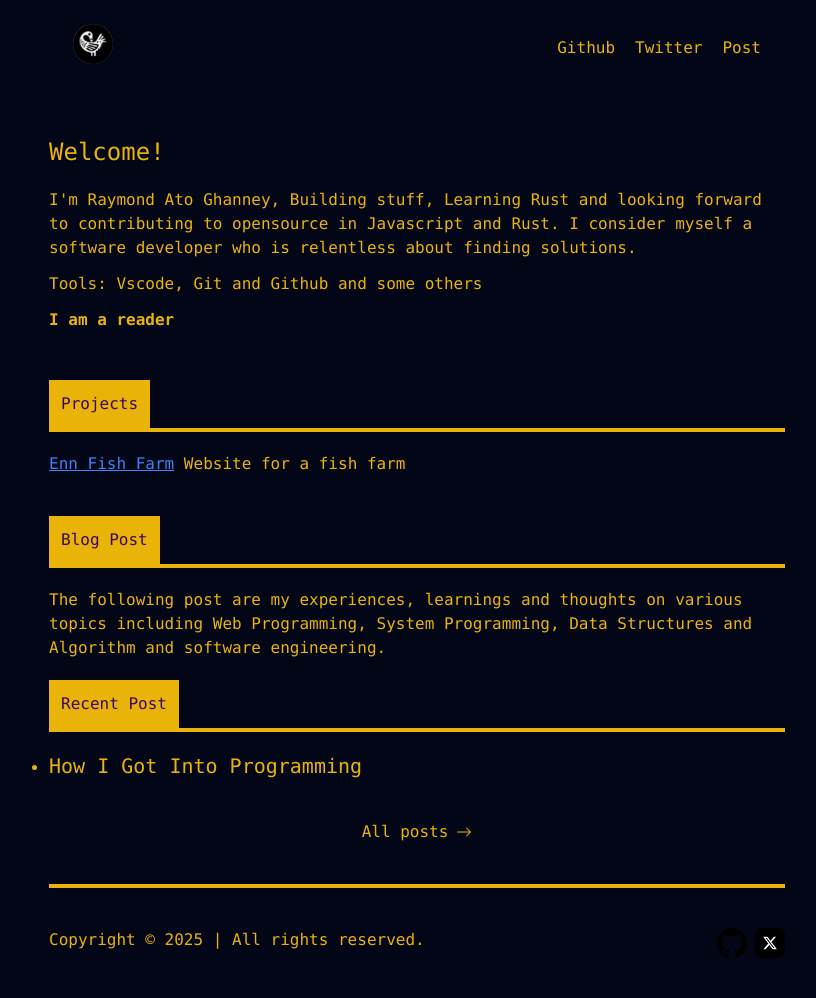
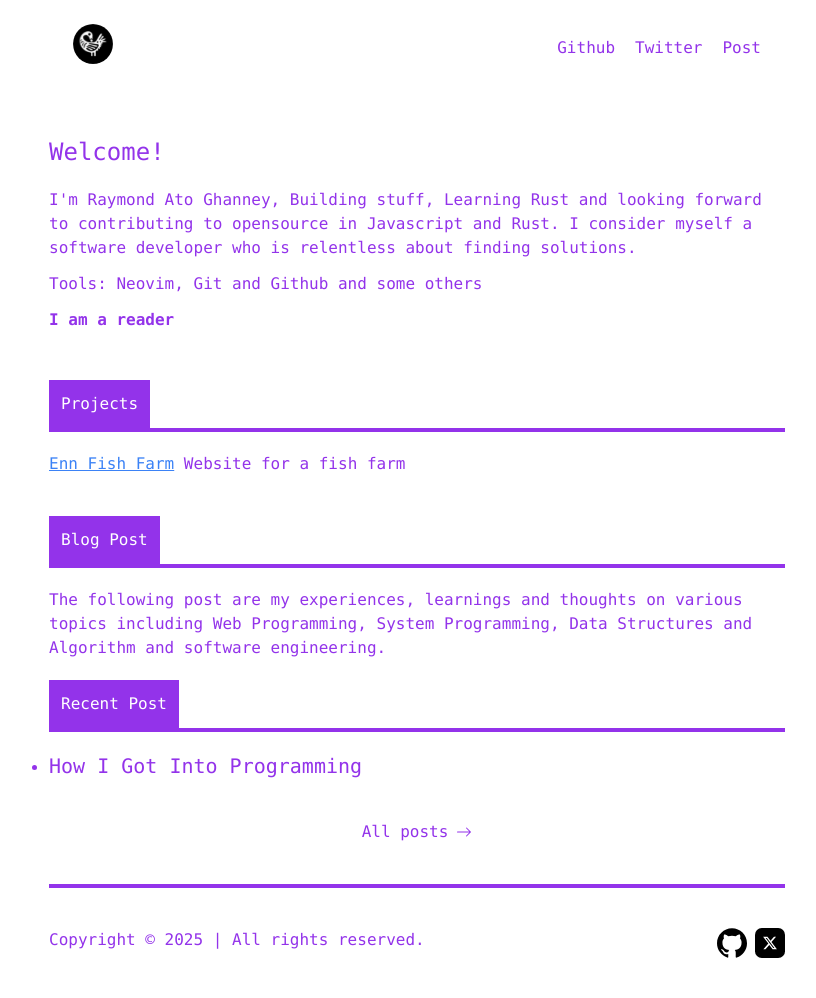
Before and after one commit to at-o/at-o.github.io, a Jekyll site: the page built from index.html, in a window 1280 px wide. Shown: the whole page, without its empty margins (223-1039 px from the left). Built offline with Jekyll 4.4.1, drawn with Linux system fonts in a browser that asks for light colours; nearby versions of some CDN libraries.

Commit message:
components and profile updated

```diff
--- a/_layouts/default.html
+++ b/_layouts/default.html
@@ -13,7 +13,7 @@
         />
         <script src="https://cdn.tailwindcss.com"></script>
     </head>
-    <body class="bg-slate-950">
+    <body class="bg-white">
         {{ content }}
     </body>
 </html>
--- a/_layouts/post.html
+++ b/_layouts/post.html
@@ -13,7 +13,7 @@
         />
         <script src="https://cdn.tailwindcss.com"></script>
     </head>
-    <body class="mx-auto max-w-3xl px-4 text-yellow-500 bg-slate-950 font-mono">
+    <body class="mx-auto max-w-3xl px-4 text-purple-600 bg-white font-mono">
         <nav class="flex justify-between items-center p-6 mb-12">
             <div>
                 <a href="/">
@@ -41,7 +41,7 @@
             <div>{{ content }}</div>
         </div>
 
-        <hr class="h-1 mx-auto bg-yellow-500 border-0" />
+        <hr class="h-1 mx-auto bg-purple-600 border-0" />
 
         <div class="py-10 flex justify-between">
             <p>
--- a/index.html
+++ b/index.html
@@ -4,7 +4,7 @@ title: "Home Page"
 ---
 
 <main class="mx-auto max-w-3xl px-4 text-zinc-900 font-mono">
-    <nav class="items-center p-6 text-yellow-500 md:flex md:justify-between md:mb-12">
+    <nav class="items-center p-6 text-purple-600 md:flex md:justify-between md:mb-12">
         <div class="">
             <a href="/" class="flex">
                 <img
@@ -23,26 +23,26 @@ title: "Home Page"
         </div>
     </nav>
 
-    <section class="mb-12 text-yellow-500">
+    <section class="mb-12 text-purple-600">
         <h1 class="text-2xl my-5">Welcome!</h1>
         <p class="">
             I'm Raymond Ato Ghanney, Building stuff, Learning Rust and looking forward to contributing to
             opensource in Javascript and Rust. I consider myself a software
             developer who is relentless about finding solutions.
         </p>
-        <p class="my-3">Tools: Vscode, Git and Github and some others</p>
+        <p class="my-3">Tools: Neovim, Git and Github and some others</p>
         <p class="font-bold">I am a reader</p>
     </section>
 
     <section class="mb-10">
         <div class="my-5">
-            <h2 id="project" class="px-3 py-3 inline-block bg-yellow-500 text-purple-950">
+            <h2 id="project" class="px-3 py-3 inline-block bg-purple-600 text-white">
                 Projects
             </h2>
-            <hr class="h-1 mx-auto bg-yellow-500 border-0" />
+            <hr class="h-1 mx-auto bg-purple-600 border-0" />
         </div>
 
-        <div class="grid grid-cols-1 gap-3 text-yellow-500 sm:grid-cols-2">
+        <div class="grid grid-cols-1 gap-3 text-purple-600 sm:grid-cols-2">
             <ul>
                 <li>
                     <a
@@ -56,12 +56,12 @@ title: "Home Page"
         </div>
     </section>
 
-    <section class="my-5 text-yellow-500">
+    <section class="my-5 text-purple-600">
         <div class="my-5">
-            <h2 id="post" class="px-3 py-3 inline-block bg-yellow-500 text-purple-950">
+            <h2 id="post" class="px-3 py-3 inline-block bg-purple-600 text-white">
                 Blog Post
             </h2>
-            <hr class="h-1 mx-auto bg-yellow-500 border-0" />
+            <hr class="h-1 mx-auto bg-purple-600 border-0" />
         </div>
 
         <p>
@@ -71,10 +71,10 @@ title: "Home Page"
         </p>
 
         <div class="my-5">
-            <h2 class="px-3 py-3 inline-block bg-yellow-500 text-purple-950">
+            <h2 class="px-3 py-3 inline-block bg-purple-600 text-white">
                 Recent Post
             </h2>
-            <hr class="h-1 mx-auto bg-yellow-500 border-0" />
+            <hr class="h-1 mx-auto bg-purple-600 border-0" />
         </div>
         <ul class="list-disc">
             {% for post in site.posts %}
@@ -109,14 +109,14 @@ title: "Home Page"
         </div>
     </section>
 
-    <hr class="h-1 mx-auto bg-yellow-500 border-0" />
+    <hr class="h-1 mx-auto bg-purple-600 border-0" />
 
-    <div class="py-10 flex justify-between text-yellow-500">
+    <div class="py-10 flex justify-between text-purple-600">
         <p>
             Copyright &copy; {{site.time | date: '%Y'}} | All rights reserved.
         </p>
         <div class="flex space-x-2">
-            <a href="https://github.com/misteread" target="_blank"
+            <a href="https://github.com/at-o" target="_blank"
                 ><img
                     src="assets/github.svg"
                     alt="github logo"
```
Also changed, not shown: _layouts/innerpost.html (+4 -4 lines).
